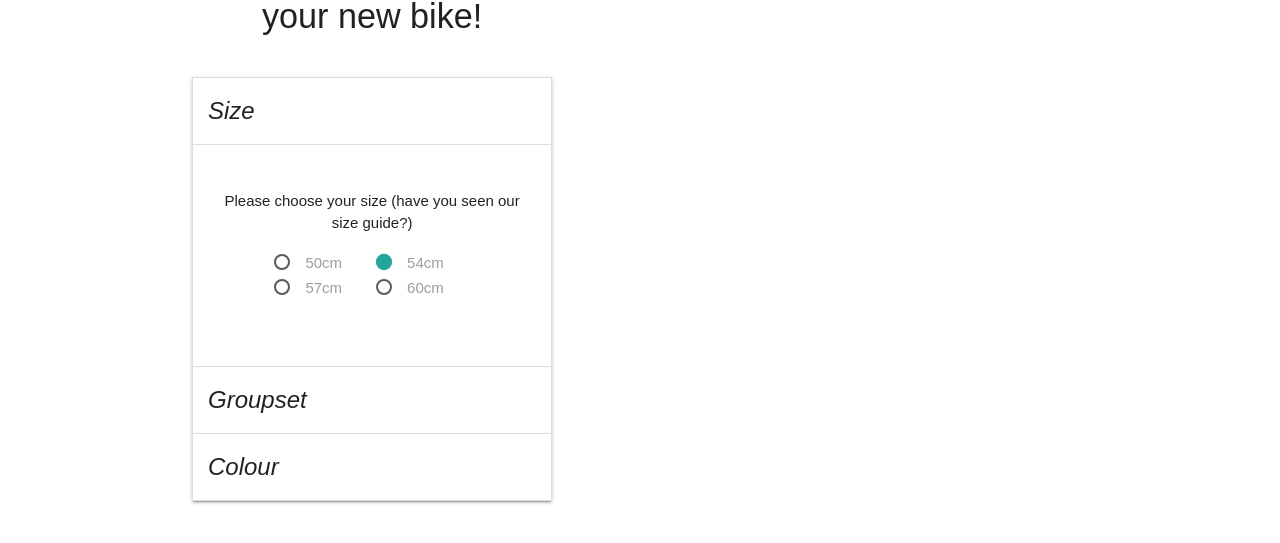
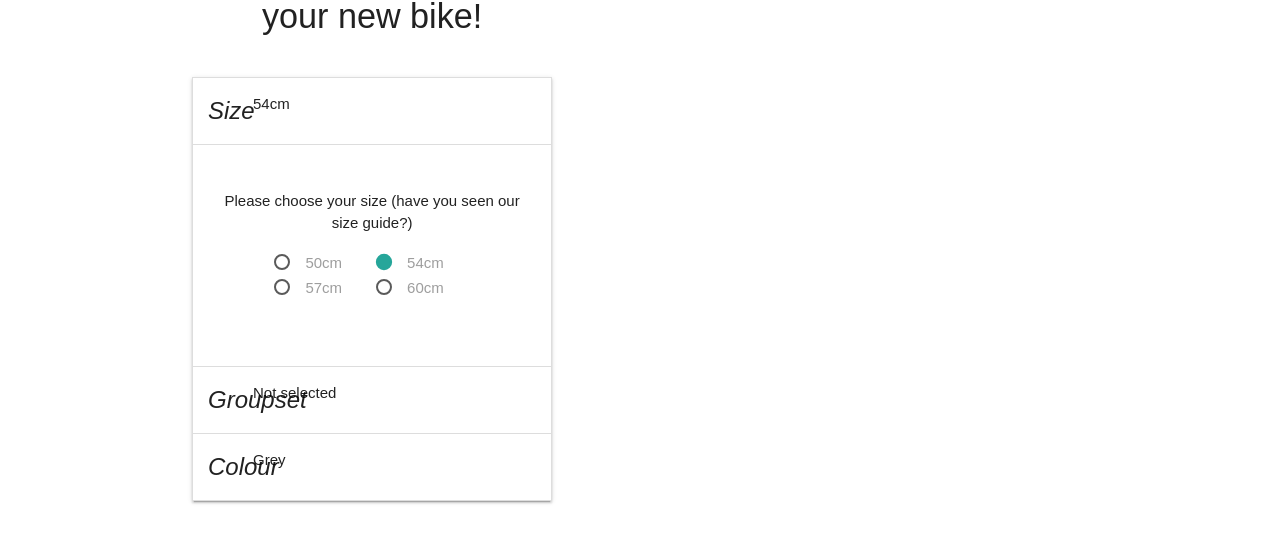
Before and after one commit to mark-williams/react-configurator, a React (Create React App) app: page / in a window 1280 px wide. Shown: the part 237-780 px from the top of the page. Built offline with nearby package versions, Linux system fonts and the light colour scheme.

Commit message:
Now displays option chosen in each section's accordion

```diff
--- a/src/components/Configurator.js
+++ b/src/components/Configurator.js
@@ -48,6 +48,17 @@ class Configurator extends Component {
     this.setState({ sections });
   }
 
+  getOptionDescription(sectionId) {
+    let description = 'Not selected';
+    const section = _.find(this.state.sections, s => (s.id === sectionId));
+    if (section && section.selectedOption > 0) {
+      const option = _.find(section.options, o => o.val === section.selectedOption);
+      description = option.desc;
+    }
+
+    return description;
+  }
+
   render() {
     return (
       <div className="container">
@@ -65,6 +76,7 @@ class Configurator extends Component {
                     <FacetSection
                       section={section}
                       open={section.id === this.state.selectedSection}
+                      selection={this.getOptionDescription(section.id)}
                       onClick={this.onSectionClick}
                       onOptionChosen={this.onOptionChosen}
                     />
--- a/src/components/FacetSection.js
+++ b/src/components/FacetSection.js
@@ -4,7 +4,7 @@ import FacetBody from './FacetBody';
 const FacetSection = props => (
   <div>
     <div onClick={() => props.onClick(props.section.id)} className="collapsible-header">
-      <i className="material-icons">{props.section.sectionName}</i>
+      <i className="material-icons">{props.section.sectionName}</i>{props.selection}
     </div>
     <FacetBody
       open={props.open}
```
